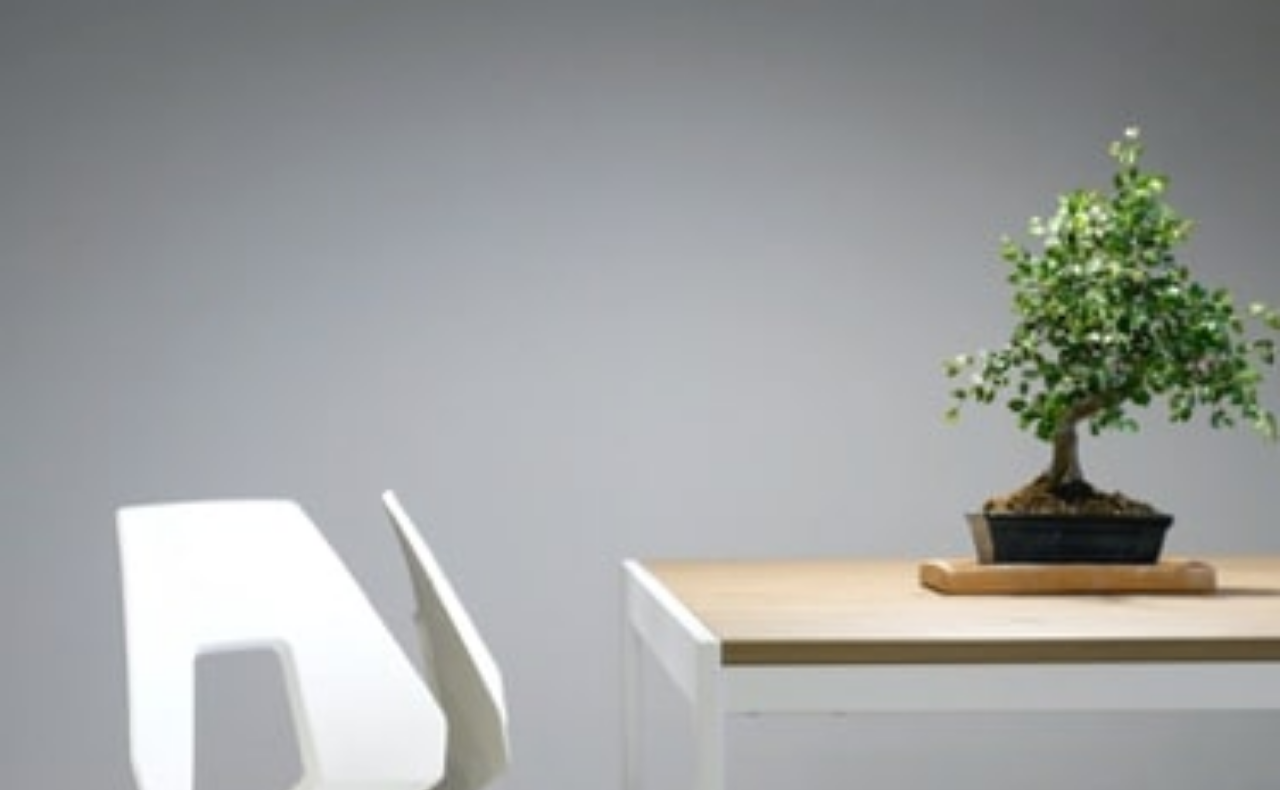
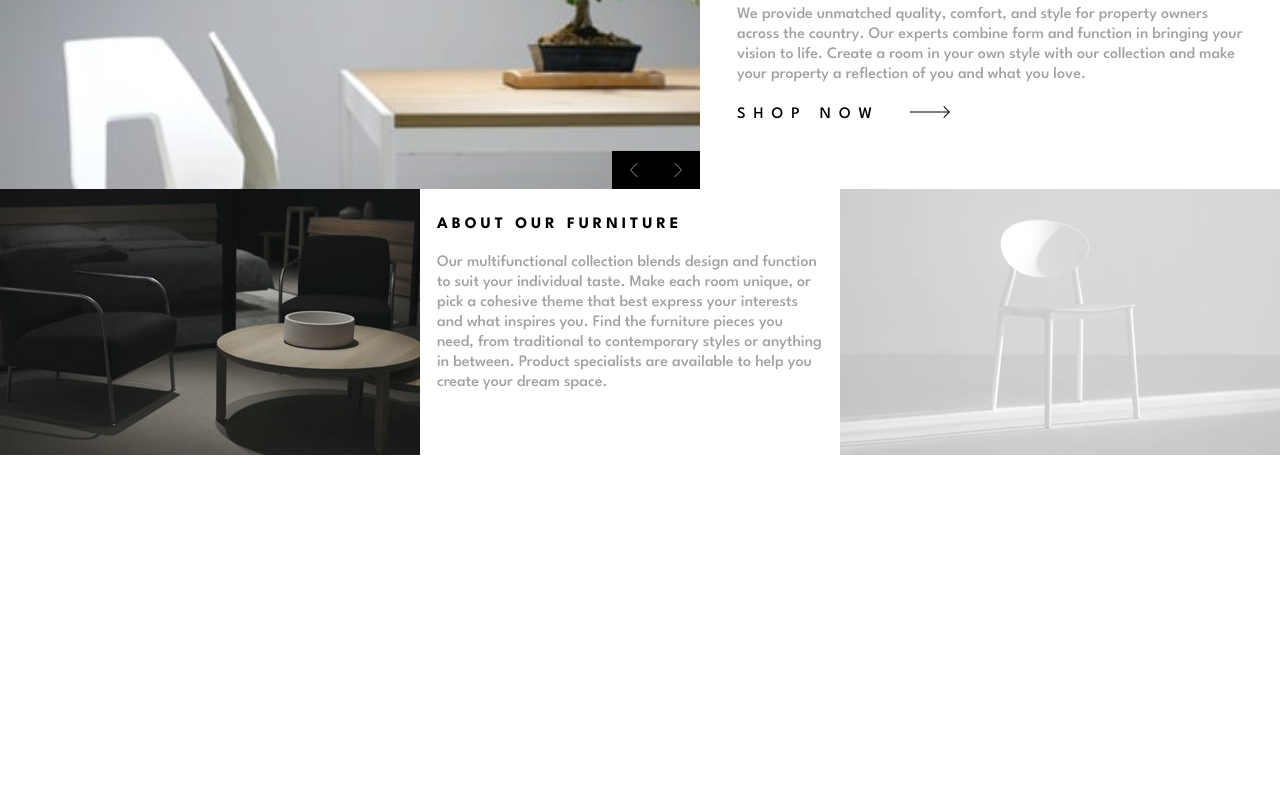
Before and after one commit to remainhumble/room-homepage, a plain HTML site: page index.html in a window 1280 px wide. Shown: the part 111-901 px from the top of the page. After the commit the page ends 800 px from the top, so only its background shows below. Drawn offline with Linux system fonts and the light colour scheme.

Commit message:
layout in progress for desktop adjustment

```diff
--- a/style.css
+++ b/style.css
@@ -155,6 +155,12 @@ header {
 }
 
 @media (min-width: 700px) {
+  body {
+    margin: 0;
+    width: 100%;
+    min-width: 100%;
+  }
+
   #menu {
     display: none;
   }
@@ -191,4 +197,51 @@ header {
       }
     }
   }
+
+  .slides {
+    width: 100%;
+    height: 100%;
+    display: flex;
+    align-items: center;
+    justify-content: center;
+  }
+
+  #layout {
+    display: grid;
+    grid-template-columns: repeat(5, 1fr);
+    grid-auto-rows: 300px; /* or use auto if you want content-based height */
+    gap: 0; /* or add spacing if needed */
+  }
+
+  #slider-mobile {
+    grid-column: 1 / 4;
+    img.displaySlide {
+      height: auto;
+      object-fit: contain;
+    }
+  }
+
+  #slider-mobile .slides img {
+    width: 100%;
+    height: 100%;
+    object-fit: cover;
+    display: none; /* your slider logic will toggle this */
+  }
+
+  .slide-info {
+    grid-column: 4 / 6;
+    padding: 37px;
+  }
+
+  #dark {
+    grid-column: 1 / 2;
+  }
+
+  .about {
+    grid-column: 2 / 5;
+  }
+
+  #light {
+    grid-column: 5 / 6;
+  }
 }
```
